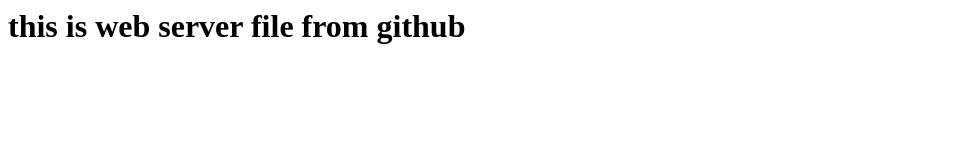
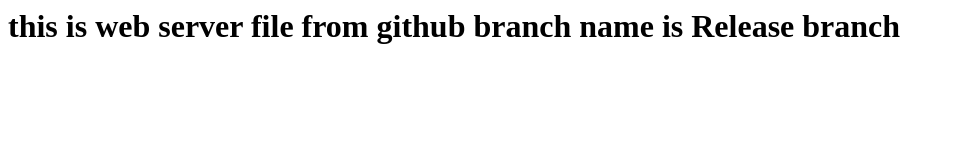
Before and after one commit to RAKIVISHNU/FirstProject, a plain HTML site: page index.html in a window 1280 px wide. Shown: the whole page, without its empty margins (0-953 px from the left). Drawn offline with Linux system fonts and the light colour scheme.

Commit message:
Update index.html
Code has been updated from release branch

```diff
--- a/index.html
+++ b/index.html
@@ -1 +1 @@
-<h1> this is web server file from github </h1>
+<h1> this is web server file from github branch name is Release branch </h1>
```
